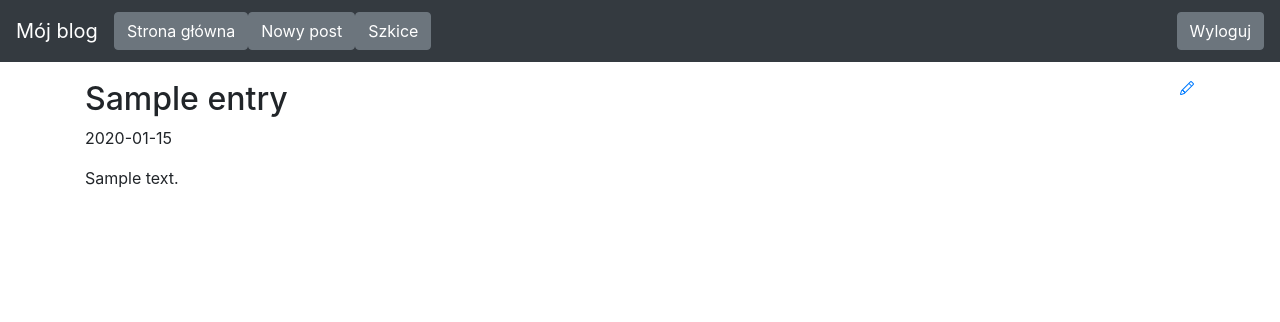
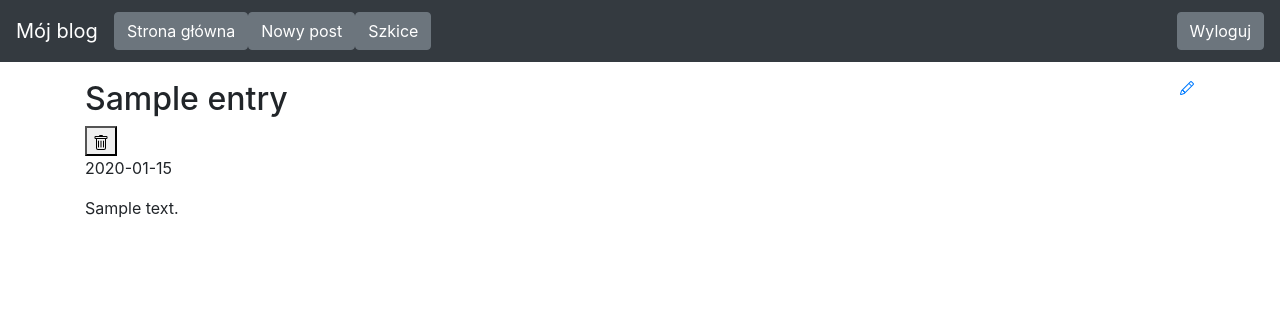
Before and after one commit to KarSiep1996/blog-app, a Flask app: page / in a window 1280 px wide. Shown: the top 322 px of the page. Run offline with Flask 2, Linux system fonts and the light colour scheme; the visitor is signed in with stand-in values (Sample User, id 1); tables that the repository leaves empty hold one stand-in row (values such as "Sample post"); some libraries are stand-ins or nearby versions.

Commit message:
Modify homepage.html

```diff
--- a/blog/templates/homepage.html
+++ b/blog/templates/homepage.html
@@ -7,12 +7,23 @@
 <div>
    <div>
        <h2 class="d-inline-block">{{ post.title }}</h2>
-       <a href="{{ url_for('edit_entry', entry_id=post.id) }}">
-       <svg class="bi bi-pencil float-right" width="1em" height="1em" viewBox="0 0 16 16" fill="currentColor" xmlns="http://www.w3.org/2000/svg">
-           <path fill-rule="evenodd" d="M11.293 1.293a1 1 0 0 1 1.414 0l2 2a1 1 0 0 1 0 1.414l-9 9a1 1 0 0 1-.39.242l-3 1a1 1 0 0 1-1.266-1.265l1-3a1 1 0 0 1 .242-.391l9-9zM12 2l2 2-9 9-3 1 1-3 9-9z"/>
-           <path fill-rule="evenodd" d="M12.146 6.354l-2.5-2.5.708-.708 2.5 2.5-.707.708zM3 10v.5a.5.5 0 0 0 .5.5H4v.5a.5.5 0 0 0 .5.5H5v.5a.5.5 0 0 0 .5.5H6v-1.5a.5.5 0 0 0-.5-.5H5v-.5a.5.5 0 0 0-.5-.5H3z"/>
-         </svg>
-       </a>
+       {% if session.logged_in %}
+        <a href="{{ url_for('edit_entry', entry_id=post.id) }}", method="POST">
+        <svg class="bi bi-pencil float-right" width="1em" height="1em" viewBox="0 0 16 16" fill="currentColor" xmlns="http://www.w3.org/2000/svg">
+            <path fill-rule="evenodd" d="M11.293 1.293a1 1 0 0 1 1.414 0l2 2a1 1 0 0 1 0 1.414l-9 9a1 1 0 0 1-.39.242l-3 1a1 1 0 0 1-1.266-1.265l1-3a1 1 0 0 1 .242-.391l9-9zM12 2l2 2-9 9-3 1 1-3 9-9z"/>
+            <path fill-rule="evenodd" d="M12.146 6.354l-2.5-2.5.708-.708 2.5 2.5-.707.708zM3 10v.5a.5.5 0 0 0 .5.5H4v.5a.5.5 0 0 0 .5.5H5v.5a.5.5 0 0 0 .5.5H6v-1.5a.5.5 0 0 0-.5-.5H5v-.5a.5.5 0 0 0-.5-.5H3z"/>
+        </svg>
+        </a>
+        <form class="form-inline my-2 my-lg-0" action="{{ url_for('delete_entry', entry_id=post.id)}}" method="POST">
+        <button>
+        <svg xmlns="http://www.w3.org/2000/svg" width="16" height="16" fill="currentColor" class="bi bi-trash" viewBox="0 0 16 16">
+            <path d="M5.5 5.5A.5.5 0 0 1 6 6v6a.5.5 0 0 1-1 0V6a.5.5 0 0 1 .5-.5zm2.5 0a.5.5 0 0 1 .5.5v6a.5.5 0 0 1-1 0V6a.5.5 0 0 1 .5-.5zm3 .5a.5.5 0 0 0-1 0v6a.5.5 0 0 0 1 0V6z"/>
+            <path fill-rule="evenodd" d="M14.5 3a1 1 0 0 1-1 1H13v9a2 2 0 0 1-2 2H5a2 2 0 0 1-2-2V4h-.5a1 1 0 0 1-1-1V2a1 1 0 0 1 1-1H6a1 1 0 0 1 1-1h2a1 1 0 0 1 1 1h3.5a1 1 0 0 1 1 1v1zM4.118 4L4 4.059V13a1 1 0 0 0 1 1h6a1 1 0 0 0 1-1V4.059L11.882 4H4.118zM2.5 3V2h11v1h-11z"/>
+        </svg>
+        </button>
+        </form>
+
+        {% endif %}
    </div>
    <p>{{ post.pub_date.strftime('%Y-%m-%d') }} </p>
    <p>
```
